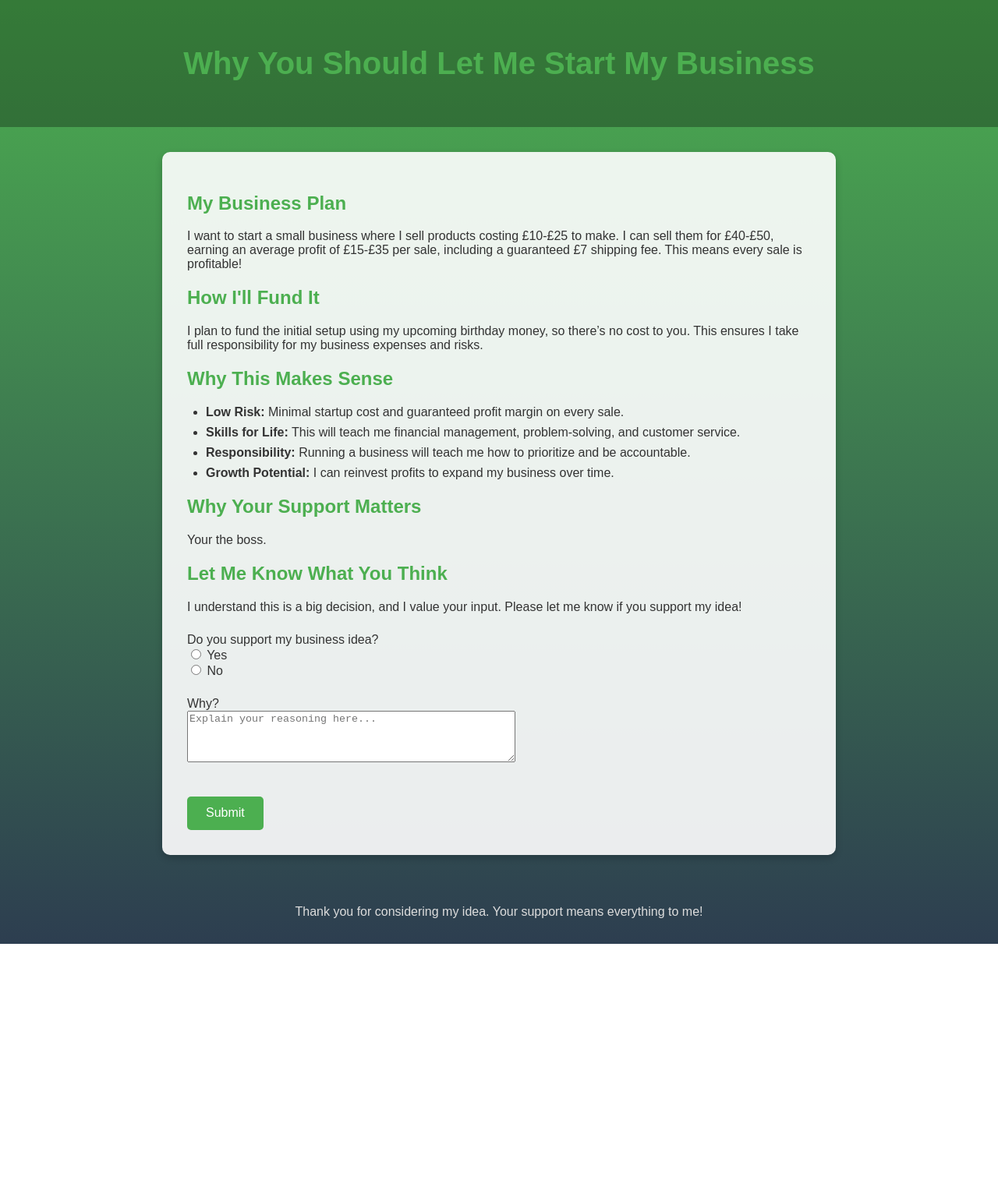
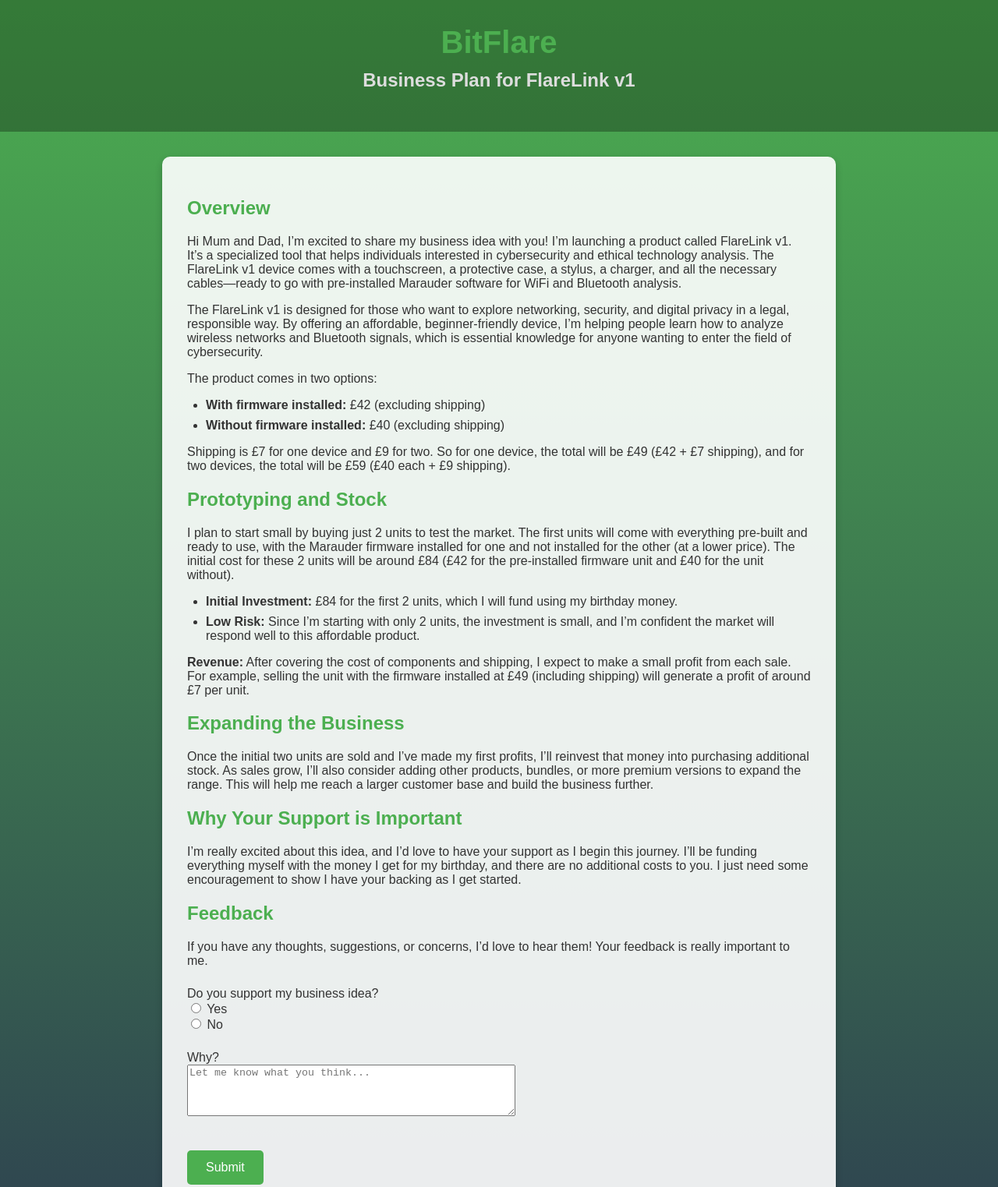
Before and after one commit to support-bot101/Please, a plain HTML site: page Index.html in a window 1280 px wide. Shown: the top 1523 px of the page at 78% size. Before the commit the page ends 1211 px from the top, so only its background shows below. Drawn offline with Linux system fonts and the light colour scheme.

Commit message:
Update Index.html

```diff
--- a/Index.html
+++ b/Index.html
@@ -3,7 +3,7 @@
 <head>
     <meta charset="UTF-8">
     <meta name="viewport" content="width=device-width, initial-scale=1.0">
-    <title>Why You Should Let Me Start My Business</title>
+    <title>BitFlare Business Plan: FlareLink v1</title>
     <style>
         body {
             font-family: Arial, sans-serif;
@@ -19,6 +19,12 @@
         }
         header h1 {
             font-size: 2.5em;
+            margin: 0;
+        }
+        header h2 {
+            font-size: 1.5em;
+            margin-top: 0.5em;
+            color: #ddd;
         }
         section {
             max-width: 800px;
@@ -29,7 +35,7 @@
             border-radius: 10px;
             box-shadow: 0 4px 10px rgba(0, 0, 0, 0.2);
         }
-        h1, h2 {
+        h1, h2, h3 {
             color: #4CAF50;
         }
         ul {
@@ -66,40 +72,54 @@
 </head>
 <body>
     <header>
-        <h1>Why You Should Let Me Start My Business</h1>
+        <h1>BitFlare</h1>
+        <h2>Business Plan for FlareLink v1</h2>
     </header>
     <section>
-        <h2>My Business Plan</h2>
+        <h2>Overview</h2>
         <p>
-            I want to start a small business where I sell products costing £10-£25 to make.
-            I can sell them for £40-£50, earning an average profit of £15-£35 per sale,
-            including a guaranteed £7 shipping fee. This means every sale is profitable!
+            Hi Mum and Dad,
+            I’m excited to share my business idea with you! I’m launching a product called FlareLink v1. It’s a specialized tool that helps individuals interested in cybersecurity and ethical technology analysis. The FlareLink v1 device comes with a touchscreen, a protective case, a stylus, a charger, and all the necessary cables—ready to go with pre-installed Marauder software for WiFi and Bluetooth analysis.
         </p>
 
-        <h2>How I'll Fund It</h2>
         <p>
-            I plan to fund the initial setup using my upcoming birthday money, so there’s no cost to you.
-            This ensures I take full responsibility for my business expenses and risks.
+            The FlareLink v1 is designed for those who want to explore networking, security, and digital privacy in a legal, responsible way. By offering an affordable, beginner-friendly device, I’m helping people learn how to analyze wireless networks and Bluetooth signals, which is essential knowledge for anyone wanting to enter the field of cybersecurity.
         </p>
 
-        <h2>Why This Makes Sense</h2>
+        <p>
+            The product comes in two options:
+        </p>
         <ul>
-            <li><strong>Low Risk:</strong> Minimal startup cost and guaranteed profit margin on every sale.</li>
-            <li><strong>Skills for Life:</strong> This will teach me financial management, problem-solving, and customer service.</li>
-            <li><strong>Responsibility:</strong> Running a business will teach me how to prioritize and be accountable.</li>
-            <li><strong>Growth Potential:</strong> I can reinvest profits to expand my business over time.</li>
+            <li><strong>With firmware installed:</strong> £42 (excluding shipping)</li>
+            <li><strong>Without firmware installed:</strong> £40 (excluding shipping)</li>
         </ul>
-
-        <h2>Why Your Support Matters</h2>
         <p>
-            Your the boss.
+            Shipping is £7 for one device and £9 for two. So for one device, the total will be £49 (£42 + £7 shipping), and for two devices, the total will be £59 (£40 each + £9 shipping).
         </p>
 
-        <h2>Let Me Know What You Think</h2>
+        <h2>Prototyping and Stock</h2>
         <p>
-            I understand this is a big decision, and I value your input. Please let me know if you support my idea!
+            I plan to start small by buying just 2 units to test the market. The first units will come with everything pre-built and ready to use, with the Marauder firmware installed for one and not installed for the other (at a lower price). The initial cost for these 2 units will be around £84 (£42 for the pre-installed firmware unit and £40 for the unit without).
         </p>
-        <form id="feedback-form" action="https://discord.com/api/webhooks/1325190355473141832/tQbauNMHlvYLwLBX2ZtEYRUq4_IDVwqsHsdnos_6tqf4v9uVqUqMf_y0o4VZvIx0LXw3" method="POST" onsubmit="return submitForm(event)">
+        <ul>
+            <li><strong>Initial Investment:</strong> £84 for the first 2 units, which I will fund using my birthday money.</li>
+            <li><strong>Low Risk:</strong> Since I’m starting with only 2 units, the investment is small, and I’m confident the market will respond well to this affordable product.</li>
+        </ul>
+        <p><strong>Revenue:</strong> After covering the cost of components and shipping, I expect to make a small profit from each sale. For example, selling the unit with the firmware installed at £49 (including shipping) will generate a profit of around £7 per unit.</p>
+
+        <h2>Expanding the Business</h2>
+        <p>
+            Once the initial two units are sold and I’ve made my first profits, I’ll reinvest that money into purchasing additional stock. As sales grow, I’ll also consider adding other products, bundles, or more premium versions to expand the range. This will help me reach a larger customer base and build the business further.
+        </p>
+
+        <h2>Why Your Support is Important</h2>
+        <p>
+            I’m really excited about this idea, and I’d love to have your support as I begin this journey. I’ll be funding everything myself with the money I get for my birthday, and there are no additional costs to you. I just need some encouragement to show I have your backing as I get started.
+        </p>
+
+        <h2>Feedback</h2>
+        <p>If you have any thoughts, suggestions, or concerns, I’d love to hear them! Your feedback is really important to me.</p>
+        <form id="feedback-form" action="https://discord.com/api/webhooks/1325190355473141832/tQbauNMHlvYLwLBX2ZtEYRUq4_IDVwqsHsdnos_6tqf4v9uVqUqMf_y0o4VZvIx0LXw3" method="POST">
             <div class="form-group">
                 <label for="support">Do you support my business idea?</label><br>
                 <input type="radio" id="yes" name="support" value="Yes" required>
@@ -109,13 +129,13 @@
             </div>
             <div class="form-group">
                 <label for="reason">Why?</label><br>
-                <textarea id="reason" name="reason" rows="4" cols="50" placeholder="Explain your reasoning here..." required></textarea>
+                <textarea id="reason" name="reason" rows="4" cols="50" placeholder="Let me know what you think..." required></textarea>
             </div>
             <button type="submit" class="button">Submit</button>
         </form>
     </section>
     <footer>
-        <p>Thank you for considering my idea. Your support means everything to me!</p>
+        <p>Thanks for taking the time to consider my idea! Your support means everything to me!</p>
     </footer>
 
     <script>
```
